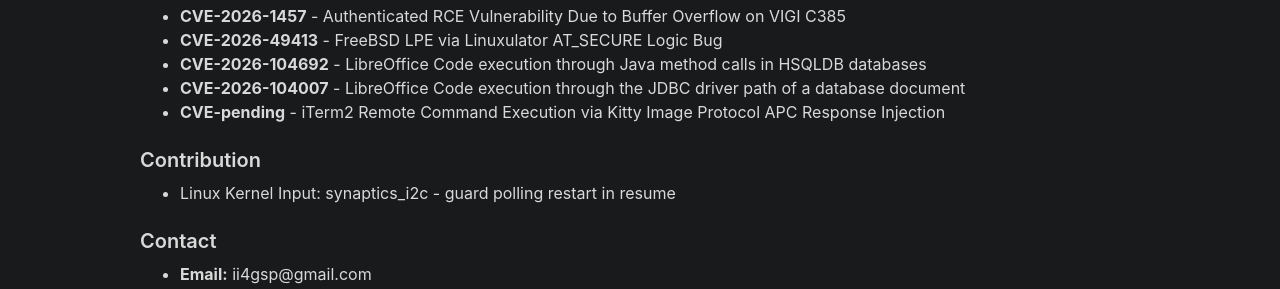
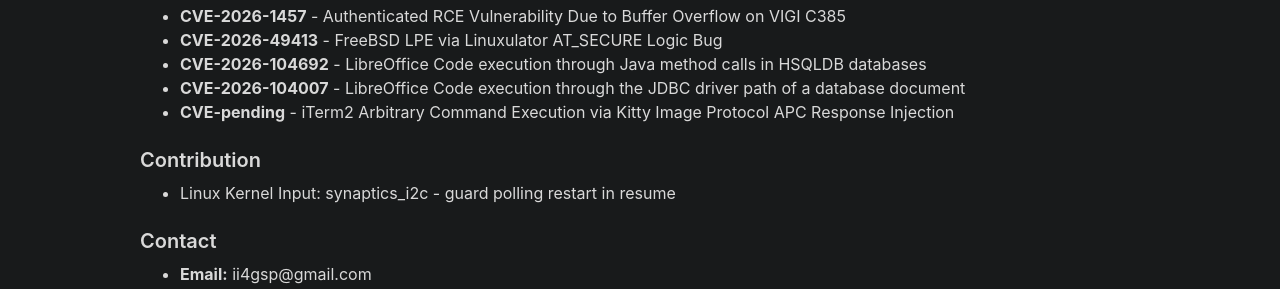
Before and after one commit to ii4gsp/ii4gsp.github.io, a Jekyll site: the page built from about.md, in a window 1280 px wide. Shown: the part 432-721 px from the top of the page. Built offline with Jekyll 4.4.1, drawn with Linux system fonts in a browser that asks for light colours.

Commit message:
Update about.md

```diff
--- a/about.md
+++ b/about.md
@@ -18,7 +18,7 @@ title: Minseong Kim
 - **CVE-2026-49413** - FreeBSD LPE via Linuxulator AT_SECURE Logic Bug
 - **CVE-2026-104692** - LibreOffice Code execution through Java method calls in HSQLDB databases
 - **CVE-2026-104007** - LibreOffice Code execution through the JDBC driver path of a database document
-- **CVE-pending** - iTerm2 Remote Command Execution via Kitty Image Protocol APC Response Injection
+- **CVE-pending** - iTerm2 Arbitrary Command Execution via Kitty Image Protocol APC Response Injection
 
 ### Contribution
 
```
